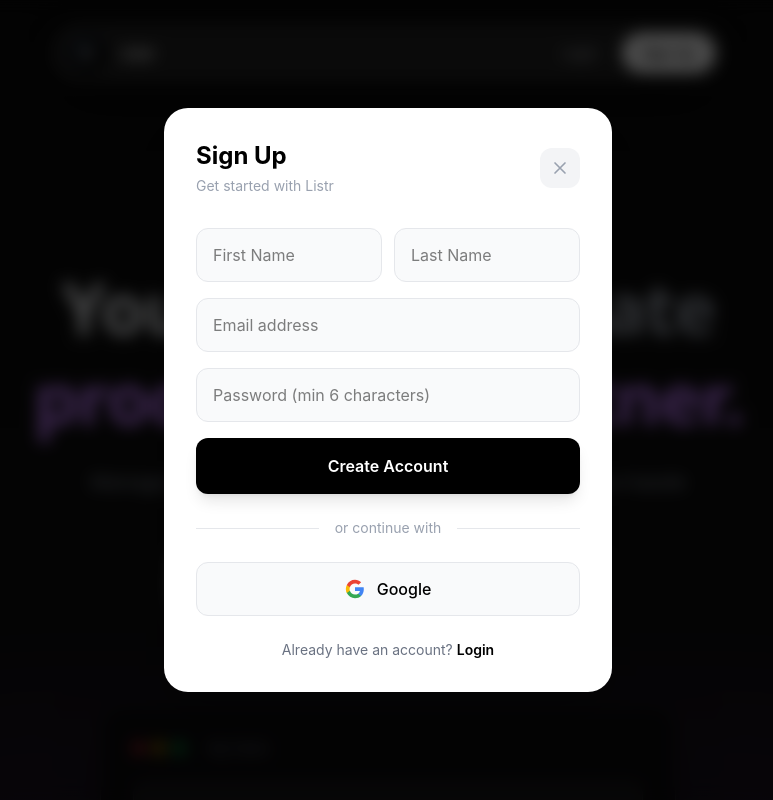
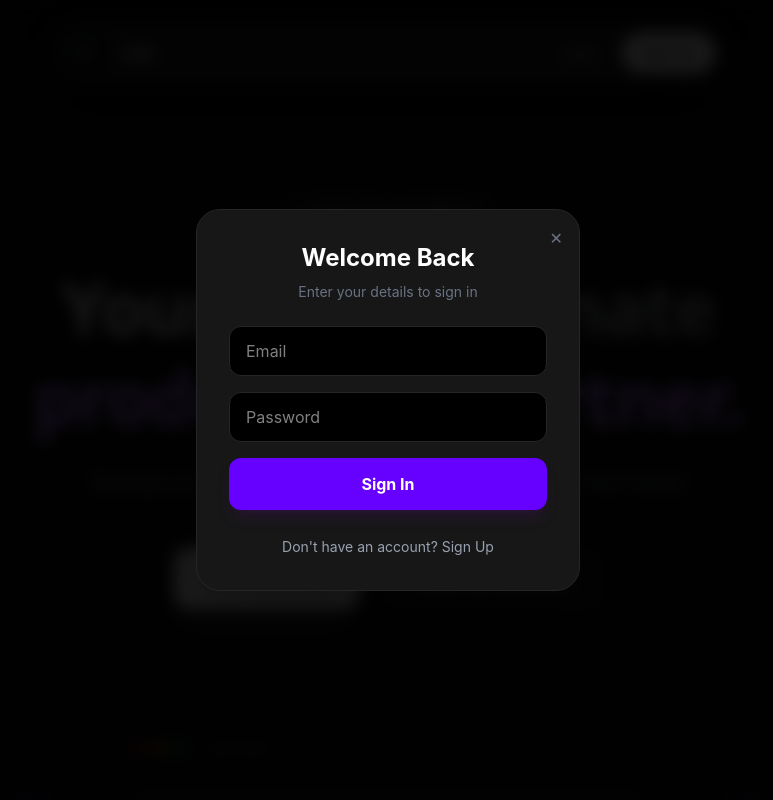
Before and after one commit to iamloouis/Listr-App, a React (Vite) app: page / in a window 1280 px wide. Both pictures are taken after a click on the button "Login". Shown: the top 800 px of the page, without its empty margins (252-1025 px from the left). Built offline with nearby package versions, Linux system fonts and the light colour scheme; the HTML template or start-up script is replaced by a standard one.

Commit message:
Database Configuration

```diff
--- a/package.json
+++ b/package.json
@@ -14,6 +14,7 @@
     "@emotion/styled": "^11.14.1",
     "@mui/material": "^7.3.6",
     "@mui/x-date-pickers": "^8.22.0",
+    "@supabase/supabase-js": "^2.87.3",
     "@vercel/analytics": "^1.6.1",
     "dayjs": "^1.11.19",
     "react": "^19.2.0",
--- a/src/App.jsx
+++ b/src/App.jsx
@@ -1,40 +1,53 @@
-import { useState } from 'react'
-import LandingPage from './components/LandingPage'
-import Dashboard from './components/Dashboard'
-import AuthModal from './components/AuthModal'
-import './App.css'
+import { useState, useEffect } from 'react';
+import { supabase } from './supabaseClient'; // Import the connection
+import LandingPage from './components/LandingPage';
+import Dashboard from './components/Dashboard';
+import AuthModal from './components/AuthModal';
+import './App.css';
 
 function App() {
-  const [user, setUser] = useState(null);
+  const [session, setSession] = useState(null); // Stores the logged-in user
   const [isAuthOpen, setIsAuthOpen] = useState(false);
 
-  // Login handler
-  const handleLoginSuccess = (userData) => {
-    setUser(userData);
-    setIsAuthOpen(false);
-  };
+  useEffect(() => {
+    // 1. Check active session when app loads
+    supabase.auth.getSession().then(({ data: { session } }) => {
+      setSession(session);
+    });
 
-  // Logout handler
-  const handleLogout = () => {
-    setUser(null);
+    // 2. Listen for changes (login, logout, signup)
+    const {
+      data: { subscription },
+    } = supabase.auth.onAuthStateChange((_event, session) => {
+      setSession(session);
+    });
+
+    return () => subscription.unsubscribe();
+  }, []);
+
+  const handleLogout = async () => {
+    await supabase.auth.signOut();
   };
 
   return (
     <>
-      {user ? (
-        <Dashboard user={user} onLogout={handleLogout} />
-      ) : (
+{session ? (
+  <Dashboard
+    key={session.user.id} // Forces a refresh when user changes
+    user={session.user}   // <--- CHANGE THIS: Pass the whole user object
+    onLogout={handleLogout}
+  />
+) : (
         <>
           <LandingPage onOpenAuth={() => setIsAuthOpen(true)} />
           <AuthModal
             isOpen={isAuthOpen}
             onClose={() => setIsAuthOpen(false)}
-            onLoginSuccess={handleLoginSuccess}
           />
         </>
       )}
     </>
-  )
+  );
 }
 
-export default App
+export default App;
--- a/src/components/AuthModal.jsx
+++ b/src/components/AuthModal.jsx
@@ -1,107 +1,101 @@
 import React, { useState } from 'react';
+import { supabase } from '../supabaseClient';
 
-export default function AuthModal({ isOpen, onClose, onLoginSuccess }) {
-  const [mode, setMode] = useState('signup'); // 'signup' or 'login'
-  const [formData, setFormData] = useState({
-    firstName: '',
-    lastName: '',
-    email: '',
-    password: ''
+export default function AuthModal({ isOpen, onClose }) {
+  const [isLogin, setIsLogin] = useState(true);
+  const [email, setEmail] = useState('');
+  const [password, setPassword] = useState('');
+  const [loading, setLoading] = useState(false);
+  const [error, setError] = useState(null);
+
+  if (!isOpen) return null;
+
+  const handleAuth = async (e) => {
+    e.preventDefault();
+    setLoading(true);
+    setError(null);
+
+    try {
+      if (isLogin) {
+        // LOGIN LOGIC
+        const { error } = await supabase.auth.signInWithPassword({
+          email,
+          password,
         });
-
-  if (!isOpen) return null; // Don't render if closed
-
-  const toggleMode = () => setMode(mode === 'signup' ? 'login' : 'signup');
-
-  const handleSubmit = (e) => {
-    e.preventDefault();
-    // In a real app, you would send this data to a backend server.
-    // For now, we simulate a successful login/signup.
-    const userName = mode === 'signup' ? formData.firstName : 'Returning User';
-
-    // Pass the user data back up to App.jsx
-    onLoginSuccess({ name: userName, email: formData.email });
-    onClose();
+        if (error) throw error;
+      } else {
+        // SIGN UP LOGIC
+        const { error } = await supabase.auth.signUp({
+          email,
+          password,
+        });
+        if (error) throw error;
+        alert('Check your email for the confirmation link!');
+      }
+      onClose(); // Close modal on success
+    } catch (error) {
+      setError(error.message);
+    } finally {
+      setLoading(false);
+    }
   };
 
   return (
-    <div className="fixed inset-0 bg-black/70 backdrop-blur-sm flex items-center justify-center z-50 p-4" onClick={onClose}>
-      {/* Stop click propagation so clicking the form doesn't close it */}
-      <div className="bg-white rounded-3xl p-8 max-w-md w-full shadow-2xl animate-fade-in" onClick={e => e.stopPropagation()}>
+    <div className="fixed inset-0 bg-black/90 backdrop-blur-sm flex items-center justify-center z-50 p-4">
+      <div className="bg-neutral-900 w-full max-w-sm p-8 rounded-3xl border border-neutral-800 shadow-2xl relative">
+        <button onClick={onClose} className="absolute top-4 right-4 text-gray-500 hover:text-white">✕</button>
 
-        {/* Header */}
-        <div className="flex justify-between items-center mb-8">
-          <div>
-            <h2 className="text-2xl font-bold text-black">{mode === 'signup' ? 'Sign Up' : 'Welcome Back'}</h2>
-            <p className="text-gray-400 text-sm mt-1">{mode === 'signup' ? 'Get started with Listr' : 'Sign in to your account'}</p>
-          </div>
-          <button onClick={onClose} className="w-10 h-10 rounded-xl bg-gray-100 flex items-center justify-center text-gray-400 hover:text-black hover:bg-gray-200 transition">
-            <svg className="w-5 h-5" fill="none" stroke="currentColor" viewBox="0 0 24 24"><path strokeLinecap="round" strokeLinejoin="round" strokeWidth="2" d="M6 18L18 6M6 6l12 12"/></svg>
-          </button>
-        </div>
+        <h2 className="text-2xl font-bold text-white mb-2 text-center">
+          {isLogin ? 'Welcome Back' : 'Create Account'}
+        </h2>
+        <p className="text-gray-500 text-center mb-6 text-sm">
+          {isLogin ? 'Enter your details to sign in' : 'Start your productivity journey'}
+        </p>
 
-        {/* Form */}
-        <form onSubmit={handleSubmit} className="space-y-4">
-          {mode === 'signup' && (
-            <div className="grid grid-cols-2 gap-3">
-              <input
-                type="text"
-                placeholder="First Name"
-                required
-                className="px-4 py-3.5 bg-gray-50 border border-gray-200 rounded-xl focus:outline-none focus:ring-2 focus:ring-gray-400 w-full text-black"
-                onChange={e => setFormData({...formData, firstName: e.target.value})}
-              />
-              <input
-                type="text"
-                placeholder="Last Name"
-                required
-                className="px-4 py-3.5 bg-gray-50 border border-gray-200 rounded-xl focus:outline-none focus:ring-2 focus:ring-gray-400 w-full text-black"
-                onChange={e => setFormData({...formData, lastName: e.target.value})}
-              />
+        {error && (
+          <div className="bg-red-500/10 border border-red-500/50 text-red-400 text-sm p-3 rounded-lg mb-4 text-center">
+            {error}
           </div>
         )}
 
+        <form onSubmit={handleAuth} className="space-y-4">
+          <div>
             <input
               type="email"
-            placeholder="Email address"
+              placeholder="Email"
+              value={email}
+              onChange={(e) => setEmail(e.target.value)}
+              className="w-full bg-black border border-neutral-800 rounded-xl px-4 py-3 text-white focus:border-purple-500 outline-none transition-colors"
               required
-            className="w-full px-4 py-3.5 bg-gray-50 border border-gray-200 rounded-xl focus:outline-none focus:ring-2 focus:ring-gray-400 text-black"
-            onChange={e => setFormData({...formData, email: e.target.value})}
             />
+          </div>
+          <div>
             <input
               type="password"
-            placeholder={mode === 'signup' ? "Password (min 6 characters)" : "Password"}
+              placeholder="Password"
+              value={password}
+              onChange={(e) => setPassword(e.target.value)}
+              className="w-full bg-black border border-neutral-800 rounded-xl px-4 py-3 text-white focus:border-purple-500 outline-none transition-colors"
               required
-            minLength={6}
-            className="w-full px-4 py-3.5 bg-gray-50 border border-gray-200 rounded-xl focus:outline-none focus:ring-2 focus:ring-gray-400 text-black"
-            onChange={e => setFormData({...formData, password: e.target.value})}
             />
+          </div>
 
-          <button type="submit" className="w-full py-4 bg-black text-white rounded-xl hover:bg-gray-800 font-semibold transition-all duration-200 shadow-lg shadow-black/10">
-            {mode === 'signup' ? 'Create Account' : 'Login'}
+          <button
+            disabled={loading}
+            className="w-full bg-[#6600FF] hover:bg-[#5000c2] text-white font-bold py-3.5 rounded-xl transition-all shadow-lg shadow-purple-900/20 disabled:opacity-50"
+          >
+            {loading ? 'Processing...' : (isLogin ? 'Sign In' : 'Sign Up')}
           </button>
         </form>
 
-        {/* Divider */}
-        <div className="my-6 flex items-center">
-          <div className="flex-1 border-t border-gray-200"></div>
-          <span className="px-4 text-sm text-gray-400">or continue with</span>
-          <div className="flex-1 border-t border-gray-200"></div>
+        <div className="mt-6 text-center">
+          <button
+            onClick={() => setIsLogin(!isLogin)}
+            className="text-gray-400 text-sm hover:text-white transition-colors"
+          >
+            {isLogin ? "Don't have an account? Sign Up" : "Already have an account? Login"}
+          </button>
         </div>
-
-        {/* Google Button (Visual Only) */}
-        <button type="button" onClick={() => onLoginSuccess({ name: 'Demo User' })} className="w-full py-3.5 bg-gray-50 border border-gray-200 rounded-xl hover:bg-gray-100 font-medium transition flex items-center justify-center gap-3 text-black">
-          <svg className="w-5 h-5" viewBox="0 0 24 24"><path fill="#4285F4" d="M22.56 12.25c0-.78-.07-1.53-.2-2.25H12v4.26h5.92c-.26 1.37-1.04 2.53-2.21 3.31v2.77h3.57c2.08-1.92 3.28-4.74 3.28-8.09z"/><path fill="#34A853" d="M12 23c2.97 0 5.46-.98 7.28-2.66l-3.57-2.77c-.98.66-2.23 1.06-3.71 1.06-2.86 0-5.29-1.93-6.16-4.53H2.18v2.84C3.99 20.53 7.7 23 12 23z"/><path fill="#FBBC05" d="M5.84 14.09c-.22-.66-.35-1.36-.35-2.09s.13-1.43.35-2.09V7.07H2.18C1.43 8.55 1 10.22 1 12s.43 3.45 1.18 4.93l2.85-2.22.81-.62z"/><path fill="#EA4335" d="M12 5.38c1.62 0 3.06.56 4.21 1.64l3.15-3.15C17.45 2.09 14.97 1 12 1 7.7 1 3.99 3.47 2.18 7.07l3.66 2.84c.87-2.6 3.3-4.53 6.16-4.53z"/></svg>
-          Google
-        </button>
-
-        {/* Toggle Mode */}
-        <p className="text-center text-sm text-gray-500 mt-6">
-          {mode === 'signup' ? 'Already have an account?' : "Don't have an account?"}
-          <button onClick={toggleMode} className="text-black font-semibold hover:underline ml-1">
-            {mode === 'signup' ? 'Login' : 'Sign Up'}
-          </button>
-        </p>
       </div>
     </div>
   );
--- a/src/components/Dashboard.jsx
+++ b/src/components/Dashboard.jsx
@@ -1,4 +1,5 @@
 import React, { useState, useEffect } from 'react';
+import { supabase } from '../supabaseClient'; // Cloud connection
 // --- MUI IMPORTS ---
 import { AdapterDayjs } from '@mui/x-date-pickers/AdapterDayjs';
 import { LocalizationProvider } from '@mui/x-date-pickers/LocalizationProvider';
@@ -6,13 +7,11 @@
 import dayjs from 'dayjs';
 
 export default function Dashboard({ user, onLogout, onNavigate }) {
-  // --- STATE MANAGEMENT ---
-  const [tasks, setTasks] = useState(() => {
-    const saved = localStorage.getItem('listr_tasks');
-    return saved ? JSON.parse(saved) : [];
-  });
-
+  // --- STATE ---
+  const [tasks, setTasks] = useState([]); // Empty initially, fetches from cloud
+  const [loading, setLoading] = useState(true); // Loading state
   const [activityLog, setActivityLog] = useState(() => {
+    // Keep activity log local for now (or move to DB later)
     const saved = localStorage.getItem('listr_activity');
     return saved ? JSON.parse(saved) : [];
   });
@@ -21,84 +20,144 @@
   const [newTask, setNewTask] = useState('');
   const [newTaskTime, setNewTaskTime] = useState(null);
 
-  // Modals & Widgets
+  // Modals
   const [isReportOpen, setIsReportOpen] = useState(false);
   const [isThoughtsOpen, setIsThoughtsOpen] = useState(false);
   const [isTimePickerOpen, setIsTimePickerOpen] = useState(false);
   const [thoughtText, setThoughtText] = useState('');
 
-  // Actions State
+  // Actions
   const [taskToEdit, setTaskToEdit] = useState(null);
   const [taskToDelete, setTaskToDelete] = useState(null);
   const [activeNote, setActiveNote] = useState(null);
 
-  // --- EFFECTS ---
+  // --- 1. FETCH TASKS ON LOAD ---
   useEffect(() => {
-    localStorage.setItem('listr_tasks', JSON.stringify(tasks));
-  }, [tasks]);
+    fetchTasks();
+  }, []);
 
-  useEffect(() => {
-    localStorage.setItem('listr_activity', JSON.stringify(activityLog));
-  }, [activityLog]);
+  const fetchTasks = async () => {
+    try {
+      setLoading(true);
+      const { data, error } = await supabase
+        .from('tasks')
+        .select('*')
+        .order('created_at', { ascending: false });
+
+      if (error) throw error;
+      setTasks(data);
+    } catch (error) {
+      alert('Error loading tasks!');
+      console.error(error);
+    } finally {
+      setLoading(false);
+    }
+  };
 
   // --- HELPERS ---
   const addActivity = (action) => {
     const newLog = { action, time: new Date().toISOString() };
-    setActivityLog(prev => [newLog, ...prev].slice(0, 50));
+    const updatedLog = [newLog, ...activityLog].slice(0, 50);
+    setActivityLog(updatedLog);
+    localStorage.setItem('listr_activity', JSON.stringify(updatedLog));
   };
 
-  const formatTime = (timeStr) => {
-    if (!timeStr) return '';
-    if (timeStr.includes('am') || timeStr.includes('pm')) return timeStr;
-    const [hours, minutes] = timeStr.split(':');
-    const h = parseInt(hours);
-    const ampm = h >= 12 ? 'pm' : 'am';
-    const h12 = h % 12 || 12;
-    return `${h12}:${minutes} ${ampm}`;
+  const getUserName = () => {
+    // Fallback since we changed how user is passed
+    return user.email ? user.email.split('@')[0] : 'User';
   };
 
-  // --- ACTIONS ---
-  const handleAddTask = () => {
+  // --- ACTIONS (CLOUD CONNECTED) ---
+
+  const handleAddTask = async () => {
     if (!newTask.trim()) return;
 
     const formattedTime = newTaskTime ? newTaskTime.format('h:mm a') : '';
 
-    const task = {
-      id: Date.now(),
+    try {
+      const { data, error } = await supabase
+        .from('tasks')
+        .insert([
+          {
             content: newTask,
             time: formattedTime,
-      completed: false,
-      comments: ''
-    };
-    setTasks([task, ...tasks]);
-    addActivity(`Added task: "${task.content}"`);
+            user_id: user.id, // Link task to this user
+            completed: false
+          }
+        ])
+        .select();
+
+      if (error) throw error;
+
+      // Update UI immediately with data from server
+      setTasks([data[0], ...tasks]);
+      addActivity(`Added task: "${newTask}"`);
       setNewTask('');
       setNewTaskTime(null);
+    } catch (error) {
+      alert('Error adding task');
+      console.error(error);
+    }
   };
 
-  const toggleTask = (id) => {
-    setTasks(tasks.map(t => {
-      if (t.id === id) {
-        addActivity(`${!t.completed ? 'Completed' : 'Unchecked'}: "${t.content}"`);
-        return { ...t, completed: !t.completed };
+  const toggleTask = async (id, currentStatus, content) => {
+    try {
+      // Optimistic update (update UI before server responds)
+      setTasks(tasks.map(t => t.id === id ? { ...t, completed: !currentStatus } : t));
+
+      const { error } = await supabase
+        .from('tasks')
+        .update({ completed: !currentStatus })
+        .eq('id', id);
+
+      if (error) throw error;
+      addActivity(`${!currentStatus ? 'Completed' : 'Unchecked'}: "${content}"`);
+    } catch (error) {
+      alert('Error updating task');
+      fetchTasks(); // Revert on error
     }
-      return t;
-    }));
   };
 
-  const saveEdit = () => {
+  const saveEdit = async () => {
     if (!taskToEdit) return;
+
+    try {
+      const { error } = await supabase
+        .from('tasks')
+        .update({
+          content: taskToEdit.content,
+          time: taskToEdit.time,
+          comments: taskToEdit.comments
+        })
+        .eq('id', taskToEdit.id);
+
+      if (error) throw error;
+
       setTasks(tasks.map(t => t.id === taskToEdit.id ? taskToEdit : t));
       addActivity(`Updated task: "${taskToEdit.content}"`);
       setTaskToEdit(null);
+    } catch (error) {
+      alert('Error saving edit');
+    }
   };
 
-  const confirmDelete = () => {
-    if (taskToDelete) {
-      const task = tasks.find(t => t.id === taskToDelete);
+  const confirmDelete = async () => {
+    if (!taskToDelete) return;
+    const taskContent = tasks.find(t => t.id === taskToDelete)?.content;
+
+    try {
+      const { error } = await supabase
+        .from('tasks')
+        .delete()
+        .eq('id', taskToDelete);
+
+      if (error) throw error;
+
       setTasks(tasks.filter(t => t.id !== taskToDelete));
-      addActivity(`Deleted task: "${task?.content}"`);
+      addActivity(`Deleted task: "${taskContent}"`);
       setTaskToDelete(null);
+    } catch (error) {
+      alert('Error deleting task');
     }
   };
 
@@ -110,7 +169,7 @@
       const response = await fetch(FORM_ENDPOINT, {
         method: 'POST',
         headers: { 'Content-Type': 'application/json' },
-        body: JSON.stringify({ message: thoughtText, user: user.name })
+        body: JSON.stringify({ message: thoughtText, user: user.email })
       });
       if (response.ok) {
         addActivity(`Sent feedback`);
@@ -160,14 +219,13 @@
 
         {/* Title */}
         <div className="text-center mb-10 md:mb-12">
-            <h1 className="text-4xl md:text-5xl font-bold mb-3 tracking-tight">Welcome, {user.name}!</h1>
+            <h1 className="text-4xl md:text-5xl font-bold mb-3 tracking-tight">Welcome, {getUserName()}!</h1>
             <p className="text-gray-500 text-lg">What is your main focus for today?</p>
         </div>
 
-        {/* --- INPUT SECTION (RESPONSIVE FIX) --- */}
+        {/* --- INPUT SECTION --- */}
         <div className="w-full flex flex-col md:flex-row gap-3 mb-10 md:mb-12">
 
-            {/* 1. Text Input (Full width on mobile, Flex on desktop) */}
             <input
               type="text"
               value={newTask}
@@ -177,7 +235,6 @@
               className="w-full md:flex-1 bg-white text-black rounded-xl px-6 py-4 text-lg outline-none focus:ring-4 focus:ring-purple-900/50 placeholder-gray-400 shadow-[0_0_20px_rgba(255,255,255,0.1)]"
             />
 
-            {/* 2. Button Group (Side-by-side on mobile, Flex on desktop) */}
             <div className="flex gap-3 w-full md:w-auto">
                 <button
                   onClick={() => setIsTimePickerOpen(true)}
@@ -201,7 +258,9 @@
 
         {/* --- TASK LIST --- */}
         <div className="w-full max-h-[45vh] overflow-y-auto no-scrollbar pr-1">
-            {tasks.length === 0 ? (
+            {loading ? (
+                <div className="text-center py-10 text-gray-500 animate-pulse">Loading tasks...</div>
+            ) : tasks.length === 0 ? (
             <div className="flex flex-col items-center justify-center py-12 md:py-16 border-2 border-dashed border-neutral-900 rounded-3xl bg-neutral-950/50">
                 <div className="w-16 h-16 md:w-20 md:h-20 bg-neutral-900 rounded-3xl flex items-center justify-center mb-6">
                 <svg className="w-8 h-8 text-gray-600" fill="none" stroke="currentColor" viewBox="0 0 24 24">
@@ -215,7 +274,7 @@
             tasks.map(task => (
                 <div key={task.id} className="group flex items-start gap-4 py-5 md:py-6 border-b border-neutral-800 hover:border-neutral-700 transition-colors animate-fade-in">
 
-                <button onClick={() => toggleTask(task.id)} className="mt-1 flex-shrink-0 transition-transform active:scale-95">
+                <button onClick={() => toggleTask(task.id, task.completed, task.content)} className="mt-1 flex-shrink-0 transition-transform active:scale-95">
                     {task.completed ? (
                     <svg className="w-6 h-6 text-[#6200ea]" fill="currentColor" viewBox="0 0 24 24">
                         <path d="M12 2C6.48 2 2 6.48 2 12s4.48 10 10 10 10-4.48 10-10S17.52 2 12 2zm-2 15l-5-5 1.41-1.41L10 14.17l7.59-7.59L19 8l-9 9z"/>
--- /dev/null
+++ b/src/supabaseClient.js
@@ -0,0 +1,7 @@
+import { createClient } from '@supabase/supabase-js'
+
+// Go to Supabase > Settings > API to find these
+const supabaseUrl = 'https://lkeocuivyjfnavtfxvnu.supabase.co'
+const supabaseKey = 'eyJhbGciOiJIUzI1NiIsInR5cCI6IkpXVCJ9.eyJpc3MiOiJzdXBhYmFzZSIsInJlZiI6ImxrZW9jdWl2eWpmbmF2dGZ4dm51Iiwicm9sZSI6ImFub24iLCJpYXQiOjE3NjU4Mjk4NzIsImV4cCI6MjA4MTQwNTg3Mn0.tMJXhxjuFzVUnOifK1lJMMR-nUcr4yINWAW_XbdbP90'
+
+export const supabase = createClient(supabaseUrl, supabaseKey)
```
Also changed, not shown: 1 other file (tests, documents, lock files or other folders). Lines whose indentation alone changed are shown as unchanged.
